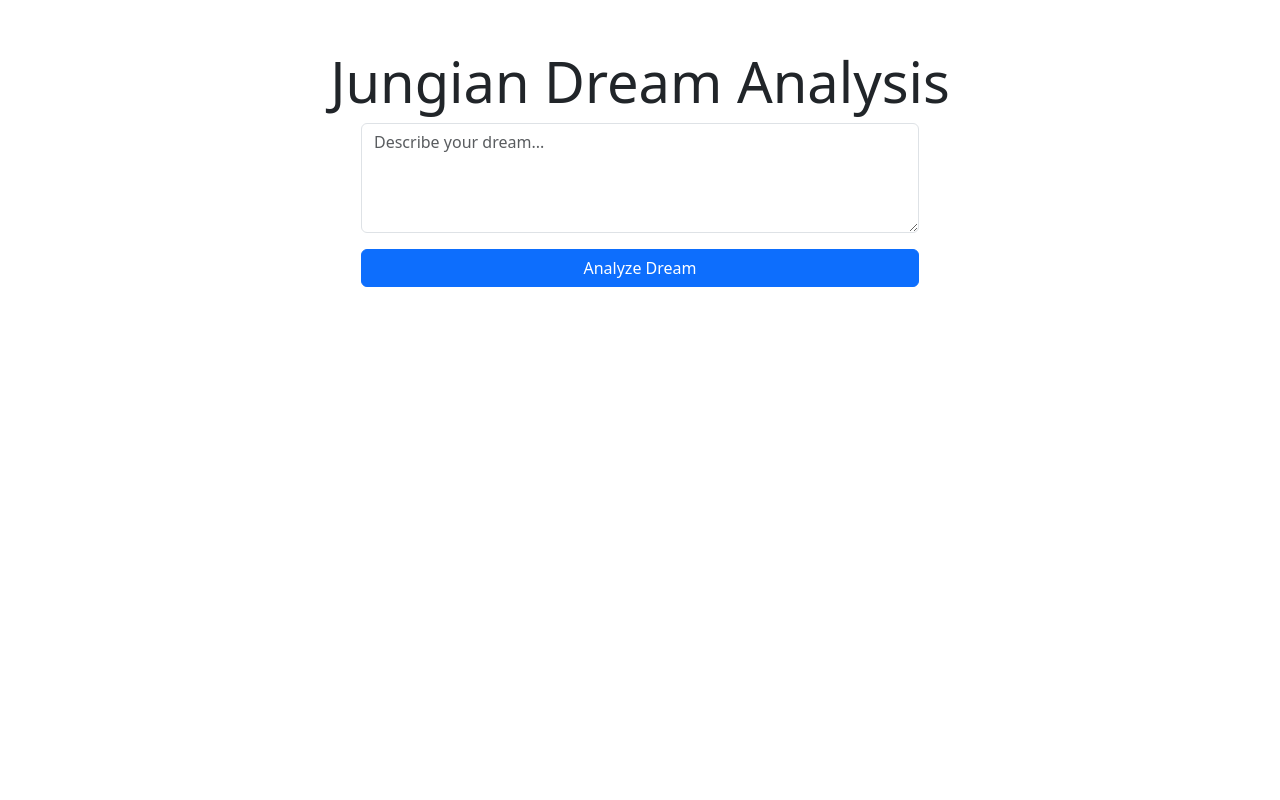
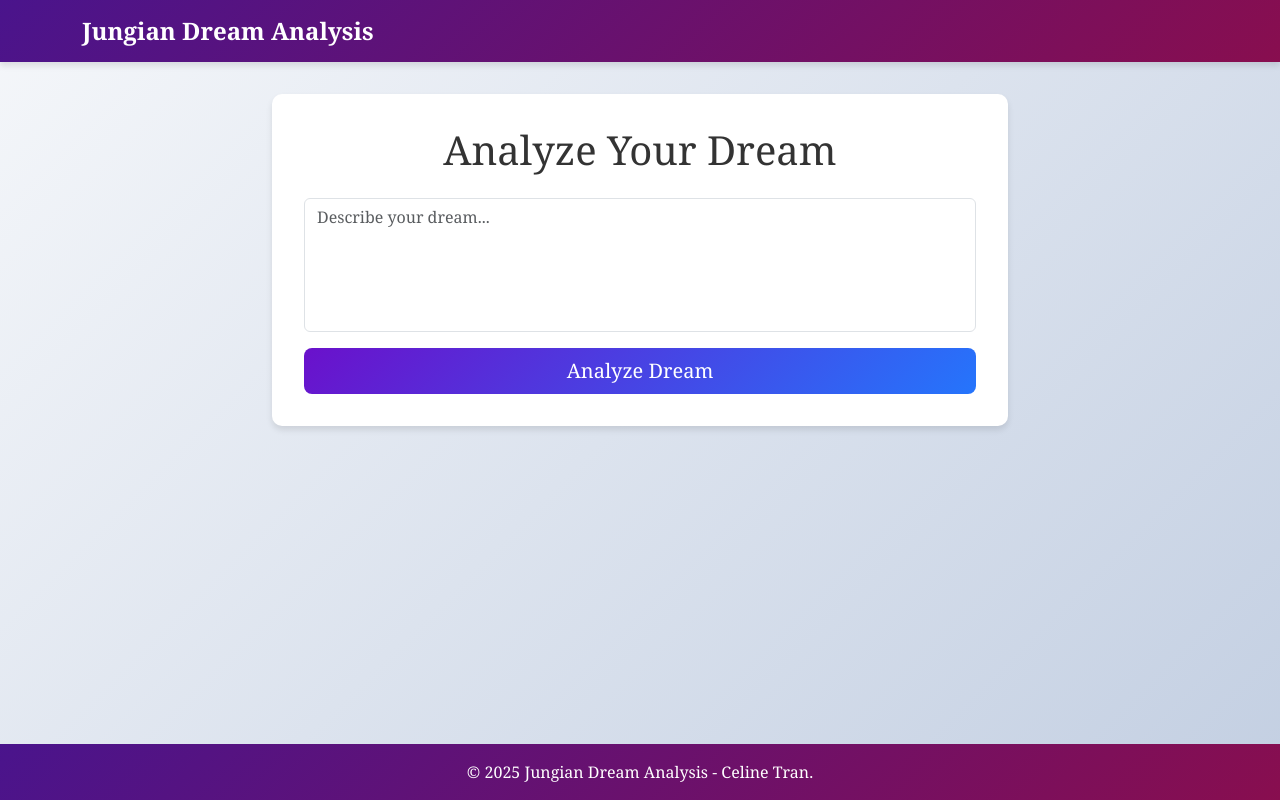
Before and after one commit to celinetran07/CART498-GenAI-A04, a Flask app: page / in a window 1280 px wide. Run offline with Flask 3, Linux system fonts and the light colour scheme.

Commit message:
Add styling

```diff
--- /dev/null
+++ b/static/styles.css
@@ -0,0 +1,92 @@
+/* General Styles */
+body {
+    background: linear-gradient(135deg, #f5f7fa, #c3cfe2);
+    font-family: 'Georgia', serif;
+    color: #333;
+    margin: 0;
+    padding: 0;
+	display: flex;
+    flex-direction: column;
+    min-height: 100vh;
+}
+
+.flex-container {
+    display: flex;
+    flex-direction: column;
+    flex: 1; /* Allow the container to grow and fill the available space */
+}
+
+/* Navbar Styles */
+.navbar {
+    background: linear-gradient(135deg, #4a148c, #880e4f);
+    box-shadow: 0 4px 6px rgba(0, 0, 0, 0.1);
+}
+
+.navbar-brand {
+    font-size: 1.5rem;
+    font-weight: bold;
+    color: #fff !important;
+}
+
+.main-content {
+    flex: 1; /* Allow the main content to grow and push the footer down */
+    margin-top: 2rem;
+}
+
+/* Dream Form Styles */
+.dream-form {
+    background: #fff;
+    padding: 2rem;
+    border-radius: 10px;
+    box-shadow: 0 4px 6px rgba(0, 0, 0, 0.1);
+}
+
+.dream-form textarea {
+    resize: none;
+}
+
+/* Button Styles */
+.btn-primary {
+    background: linear-gradient(135deg, #6a11cb, #2575fc);
+    border: none;
+    transition: transform 0.2s ease;
+}
+
+.btn-primary:hover {
+    transform: scale(1.05);
+}
+
+/* Results Section Styles */
+.result-section {
+    margin-top: 2rem;
+    background: #fff;
+    padding: 2rem;
+    border-radius: 10px;
+    box-shadow: 0 4px 6px rgba(0, 0, 0, 0.1);
+}
+
+.result-section h3 {
+    color: #4a148c;
+    margin-bottom: 1rem;
+}
+
+.alert-secondary {
+    background: #f8f9fa;
+    border: 1px solid #ddd;
+    color: #333;
+}
+
+.dream-image {
+    margin-top: 1rem;
+    border-radius: 10px;
+    box-shadow: 0 4px 6px rgba(0, 0, 0, 0.1);
+}
+
+/* Footer Styles */
+footer {
+    margin-top: auto;
+    padding: 1rem 0;
+    background: linear-gradient(135deg, #4a148c, #880e4f);
+    color: #fff;
+    text-align: center;
+}
--- a/templates/index.html
+++ b/templates/index.html
@@ -1,32 +1,62 @@
 <!DOCTYPE html>
-<html>
+<html lang="en">
 <head>
     <meta charset="UTF-8">
     <meta name="viewport" content="width=device-width, initial-scale=1.0">
     <title>Jungian Dream Analysis</title>
+    <!-- Bootstrap CSS -->
     <link href="https://cdn.jsdelivr.net/npm/bootstrap@5.3.3/dist/css/bootstrap.min.css" rel="stylesheet" integrity="sha384-QWTKZyjpPEjISv5WaRU9OFeRpok6YctnYmDr5pNlyT2bRjXh0JMhjY6hW+ALEwIH" crossorigin="anonymous">
+    <!-- Custom CSS -->
+    <link rel="stylesheet" href="{{ url_for('static', filename='styles.css') }}">
 </head>
 <body>
-    <div class="container text-center mt-5">
-        <h1 class="display-4">Jungian Dream Analysis</h1>
-        <form method="POST" class="mx-auto col-md-8 col-lg-6">
+    <div class="flex-container">
+    <!-- Navbar -->
+    <nav class="navbar navbar-expand-lg navbar-dark">
+        <div class="container">
+            <a class="navbar-brand" href="#">Jungian Dream Analysis</a>
+        </div>
+    </nav>
+
+    <!-- Main Content -->
+    <div class="container main-content">
+        <div class="row justify-content-center">
+            <div class="col-md-8">
+                <div class="dream-form">
+                    <h1 class="text-center mb-4">Analyze Your Dream</h1>
+                    <form method="POST">
                         <div class="mb-3">
-                <textarea name="prompt" rows="4" class="form-control" placeholder="Describe your dream..."></textarea>
+                            <textarea name="prompt" rows="5" class="form-control" placeholder="Describe your dream..."></textarea>
                         </div>
                         <div class="d-grid">
-                <input type="submit" value="Analyze Dream" class="btn btn-primary">
+                            <button type="submit" class="btn btn-primary btn-lg">Analyze Dream</button>
                         </div>
                     </form>
+                </div>
 
+                <!-- Results Section -->
                 {% if result %}
-            <h3 class="mt-4">Interpretation:</h3>
+                    <div class="result-section">
+                        <h3>Dream Interpretation:</h3>
                         <div class="alert alert-secondary">{{ result }}</div>
-        {% endif %}
-
                         {% if image_url %}
-            <h3 class="mt-4">Visual Representation:</h3>
-            <img src="{{ image_url }}" alt="Dream Image" class="img-fluid">
+                            <h3>Visual Representation:</h3>
+                            <img src="{{ image_url }}" alt="Dream Image" class="dream-image img-fluid">
                         {% endif %}
                     </div>
+                {% endif %}
+            </div>
+        </div>
+    </div>
+
+    <!-- Footer -->
+    <footer>
+        <div class="container">
+            <p class="mb-0">&copy; 2025 Jungian Dream Analysis - Celine Tran.</p>
+        </div>
+    </footer>
+</div>
+    <!-- Bootstrap JS -->
+    <script src="https://cdn.jsdelivr.net/npm/bootstrap@5.3.3/dist/js/bootstrap.bundle.min.js" integrity="sha384-YvpcrYf0tY3lHB60NNkmXc5s9fDVZLESaAA55NDzOxhy9GkcIdslK1eN7N6jIeHz" crossorigin="anonymous"></script>
 </body>
 </html>
```
Lines whose indentation alone changed are shown as unchanged.
